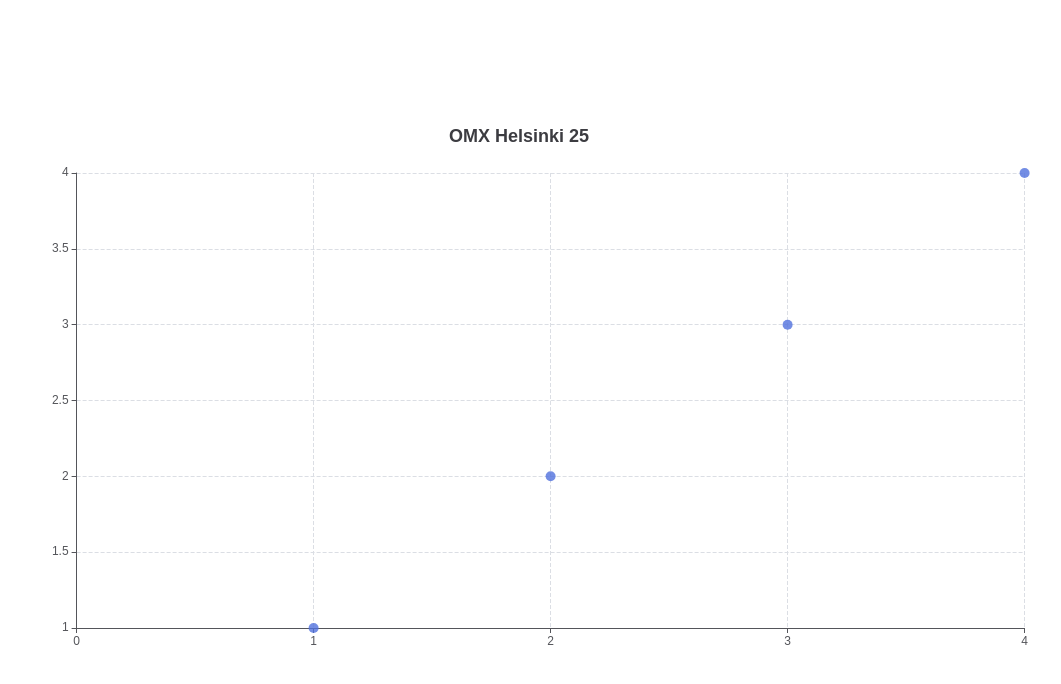
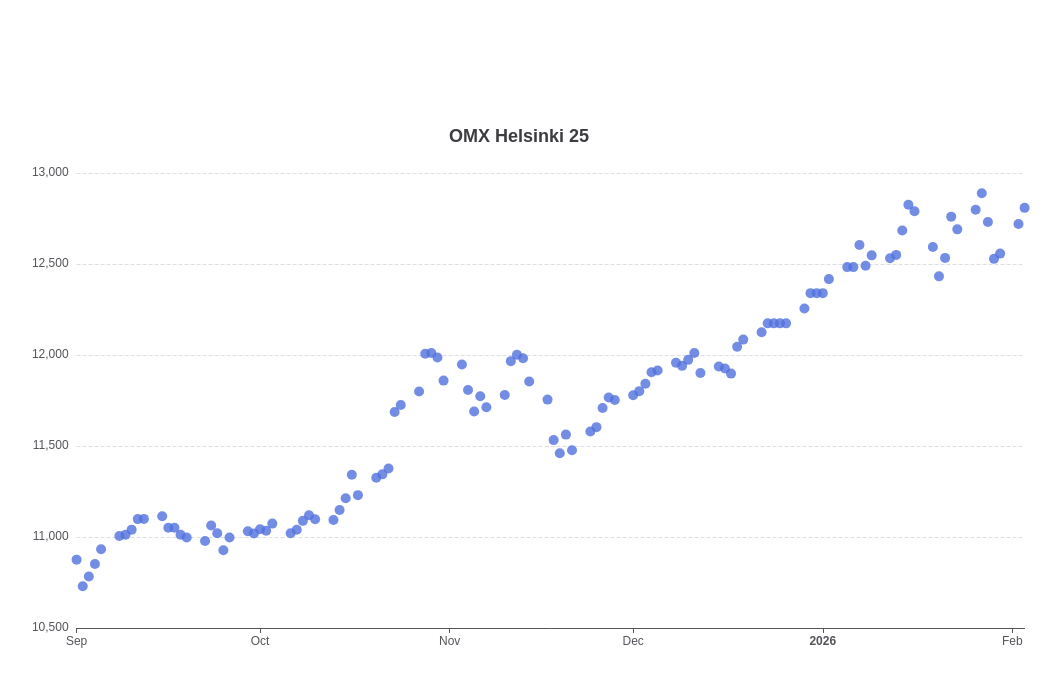
Before and after one commit to WilliamTuominiemi/Vopti, a Vue app: page / in a window 1280 px wide. Shown: the top 684 px of the page, without its empty margins (121-1182 px from the left). Built offline with nearby package versions, Linux system fonts and the light colour scheme.

Commit message:
real data displayed graph

```diff
--- a/package.json
+++ b/package.json
@@ -23,7 +23,7 @@
   "devDependencies": {
     "@tsconfig/node24": "^24.0.4",
     "@types/jsdom": "^27.0.0",
-    "@types/node": "^24.10.9",
+    "@types/node": "^25.2.3",
     "@vitejs/plugin-vue": "^6.0.3",
     "@vitest/eslint-plugin": "^1.6.6",
     "@vue/eslint-config-typescript": "^14.6.0",
--- a/src/App.vue
+++ b/src/App.vue
@@ -9,7 +9,16 @@ import {
   TooltipComponent,
 } from 'echarts/components'
 import VChart from 'vue-echarts'
-import { ref } from 'vue'
+
+import { onMounted, ref, computed } from 'vue'
+import { readData } from './utils/Parser'
+
+const seriesData = ref<[Date, number][]>([])
+
+onMounted(async () => {
+  seriesData.value = await readData()
+  console.log(seriesData.value)
+})
 
 use([
   ScatterChart,
@@ -20,11 +29,12 @@ use([
   CanvasRenderer,
 ])
 
-const option = ref({
+const option = computed(() => ({
   title: {
     text: 'OMX Helsinki 25',
   },
   xAxis: {
+    type: 'time',
     splitLine: {
       lineStyle: {
         type: 'dashed',
@@ -42,15 +52,10 @@ const option = ref({
   series: [
     {
       type: 'scatter',
-      data: [
-        [1, 1],
-        [2, 2],
-        [3, 3],
-        [4, 4],
-      ],
+      data: seriesData.value,
     },
   ],
-})
+}))
 </script>
 
 <template>
--- /dev/null
+++ b/src/utils/Parser.ts
@@ -0,0 +1,12 @@
+export const readData = async () => {
+  const response = await fetch('/data.csv')
+  const text = await response.text()
+
+  const rows = text
+    .split('\n')
+    .map((row) => row.split(',').slice(2, 4))
+    .slice(1)
+    .map(([dateStr, value]) => [new Date(dateStr ?? ''), Number(value)] as [Date, number])
+
+  return rows
+}
```
Also changed, not shown: public/data.csv (added), 1 other file (tests, documents, lock files or other folders).
